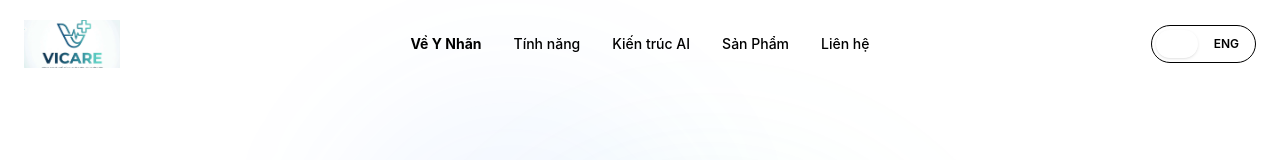
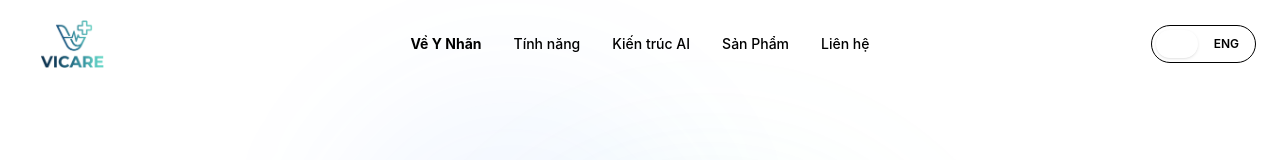
Before and after one commit to mronion112/VICARE-DemoWebsite, a React (Vite) app: page / in a window 1280 px wide. Shown: the top 160 px of the page. Built offline with nearby package versions, Linux system fonts and the light colour scheme.

Commit message:
Clean Logo

```diff
--- a/index.html
+++ b/index.html
@@ -7,8 +7,8 @@
       <meta name="viewport" content="width=device-width, initial-scale=1.0" />
       <title>VICARE Y Nhãn | AI chăm sóc sức khỏe</title>
       <meta name="description" content="Y Nhãn của VICARE hỗ trợ theo dõi dấu hiệu sinh tồn, phát hiện té ngã và rời giường bằng AI." />
-      <link rel="icon" type="image/jpeg" href="/LogoVICARE.jpg" />
-      <link rel="apple-touch-icon" href="/LogoVICARE.jpg" />
+      <link rel="icon" type="image/png" href="/LogoVICARE-icon.png" />
+      <link rel="apple-touch-icon" type="image/png" href="/LogoVICARE-icon.png" />
       <meta name="robots" content="noindex, nofollow" />
       <style>html, body { height: 100%; margin: 0; } #root { height: 100%; }</style>
 
--- a/src/app/App.tsx
+++ b/src/app/App.tsx
@@ -24,7 +24,6 @@ import {
   AlertTriangle
 } from "lucide-react";
 import { ImageWithFallback } from "@/app/components/figma/ImageWithFallback";
-import logoImage from "../../LogoVICARE.jpg";
 import heroImage from "@/imports/_nh1.png";
 import dashboardImage from "@/imports/Gemini_Generated_Image_wsanfwwsanfwwsan.png";
 import vnTranslations from "./vn.json";
@@ -35,6 +34,7 @@ const TRANSLATIONS = {
   vn: vnTranslations,
   eng: engTranslations,
 };
+const logoImage = "/LogoVICARE-transparent.png";
 
 // Subtle animation variants
 const fadeInUp = {
@@ -90,7 +90,7 @@ export default function App() {
             <ImageWithFallback
               src={logoImage}
               alt="VICARE Y Nhãn Logo"
-              className="h-12 w-24 object-cover object-center"
+              className="h-12 w-24 object-contain"
             />
           </div>
 
@@ -518,7 +518,7 @@ export default function App() {
             <ImageWithFallback
               src={logoImage}
               alt="VICARE"
-              className="h-10 w-20 object-cover object-center"
+              className="h-10 w-20 object-contain"
             />
           </div>
           <p className="text-sm text-muted-foreground text-center">
```
Also changed, not shown: public/LogoVICARE-icon.png (added), public/LogoVICARE-transparent.png (added).
